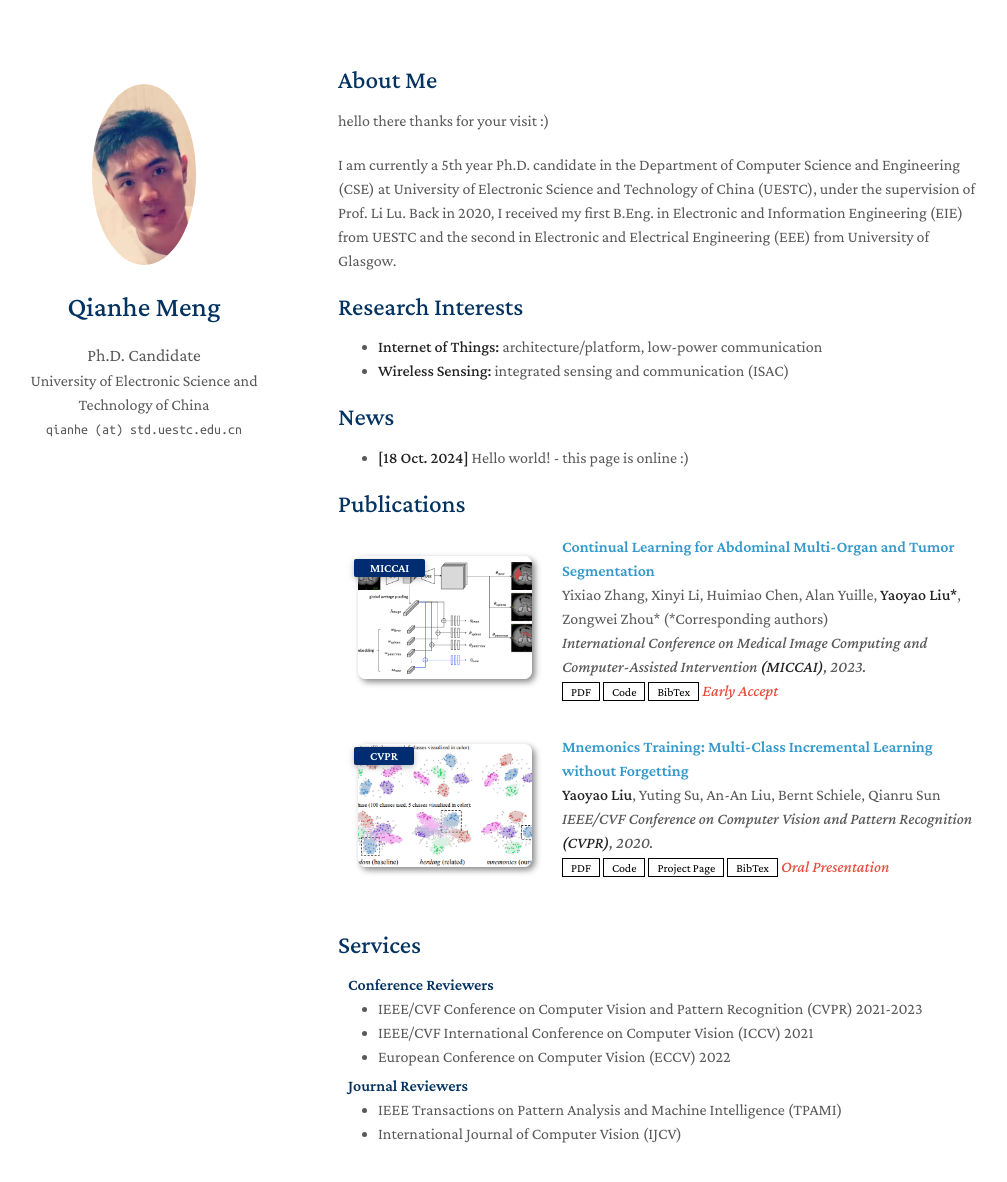
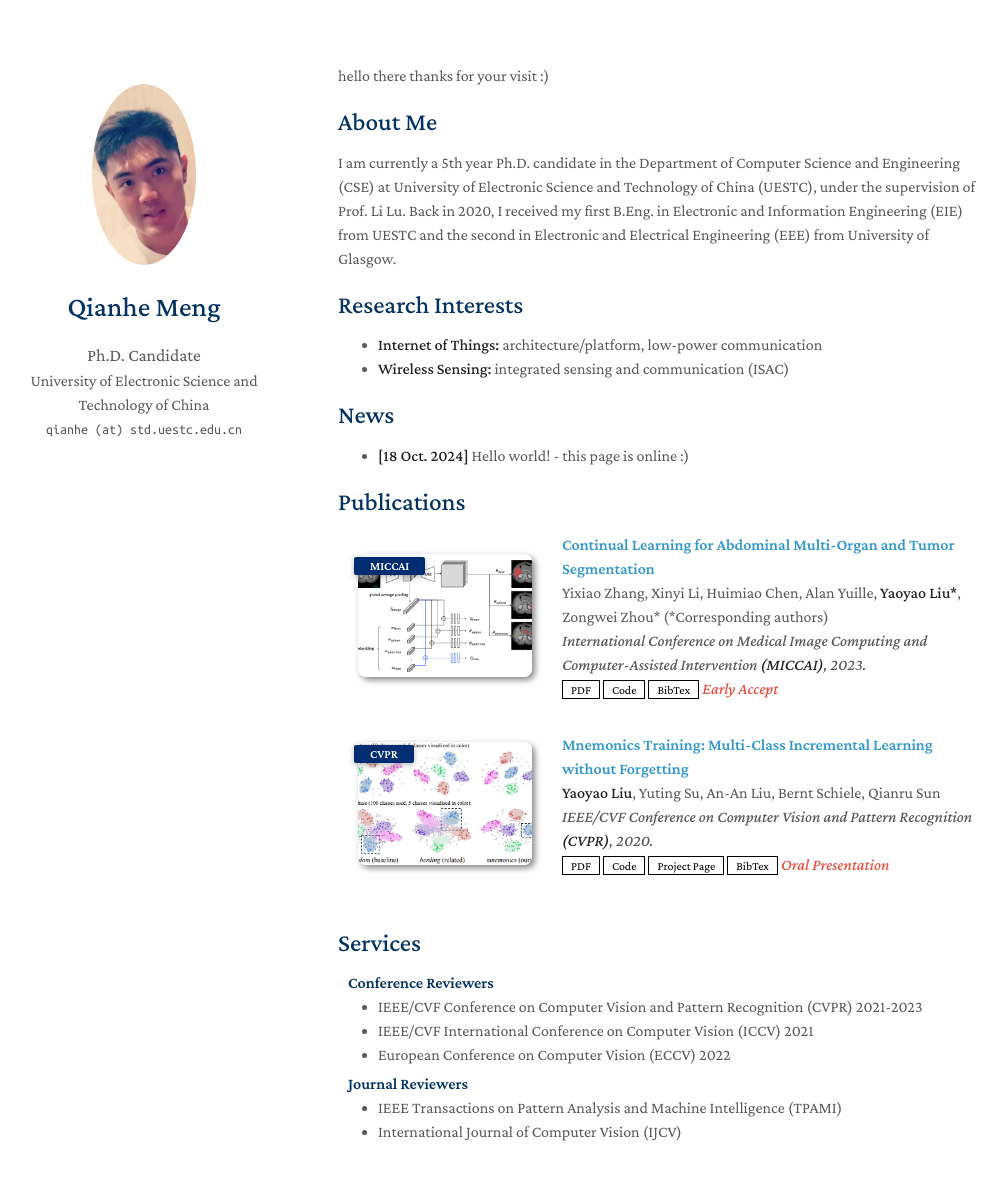
Before and after one commit to mqhyes/mqhyes.github.io, a Jekyll site: the page built from index.md, in a window 1280 px wide and 1240 px high. Shown: the top 1182 px of the window, without its empty margins (132-1139 px from the left). Built offline with Jekyll 4.4.1, drawn with Linux system fonts in a browser that asks for light colours; a style sheet for code colours, icons or effects is not loaded; our own code applies the rules of GitHub Pages for plain Markdown files.

```diff
--- a/index.md
+++ b/index.md
@@ -1,9 +1,9 @@
 ---
 layout: homepage
 ---
+hello there thanks for your visit :)
 
 ## About Me
-hello there thanks for your visit :)
 
 I am currently a 5th year Ph.D. candidate in the Department of Computer Science and Engineering (CSE) at University of Electronic Science and Technology of China (UESTC), under the supervision of Prof. Li Lu.
 Back in 2020, I received my first B.Eng. in Electronic and Information Engineering (EIE) from UESTC and the second in Electronic and Electrical Engineering (EEE) from University of Glasgow.
```
